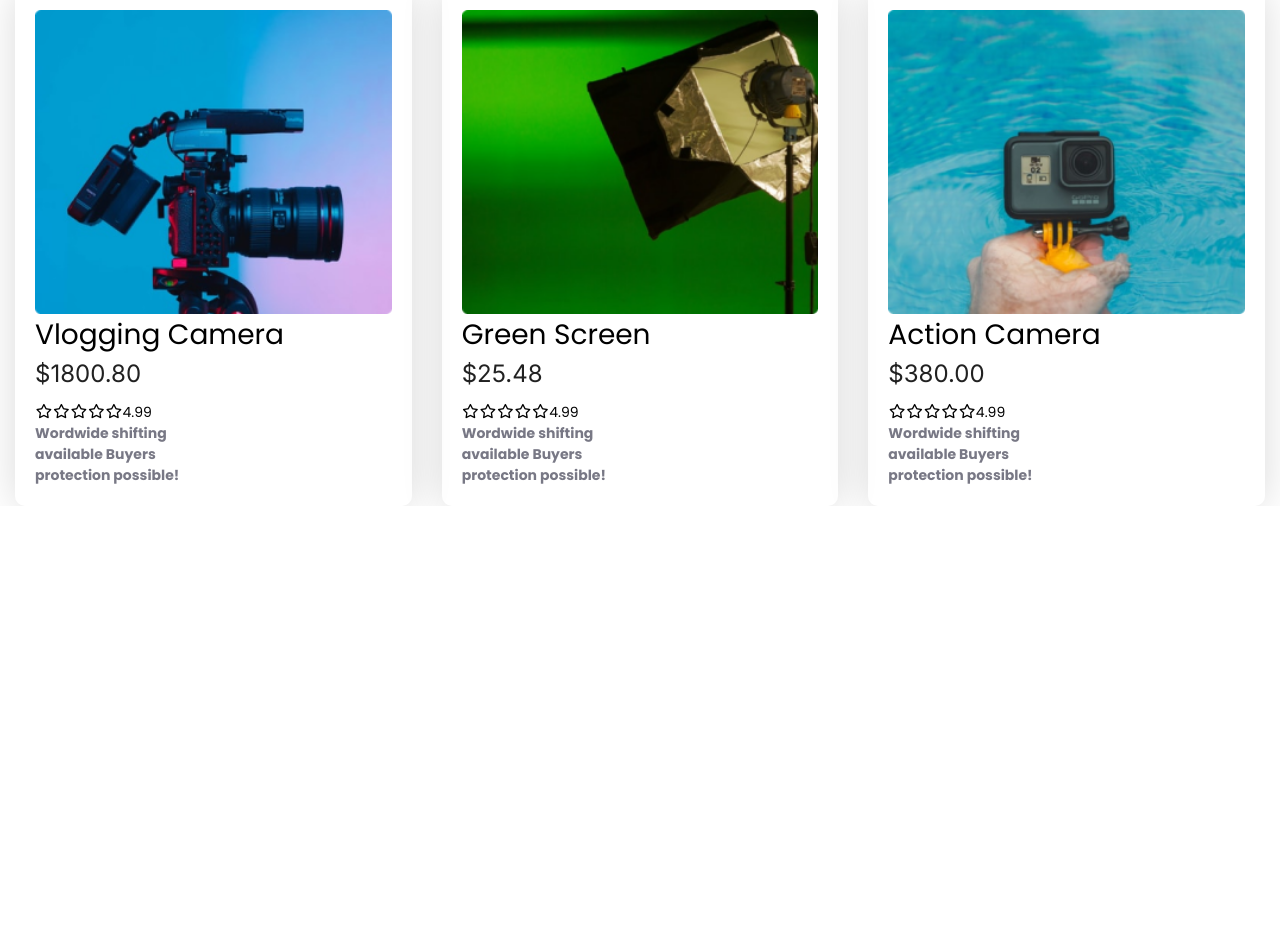
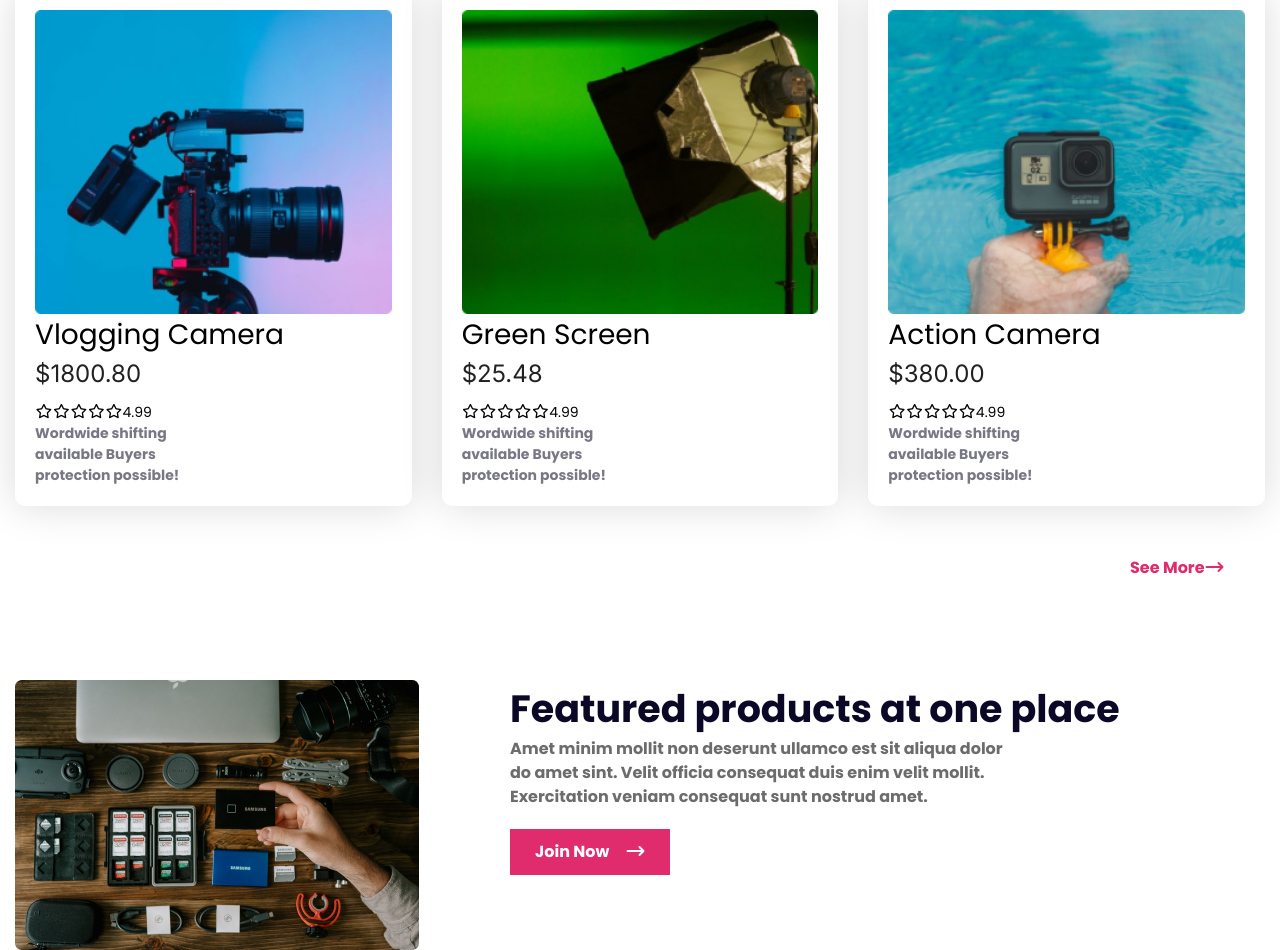
Before and after one commit to mdsajurana/influencer-products-projects, a plain HTML site: page index.html in a window 1280 px wide. Shown: the part 2027-2977 px from the top of the page. Before the commit the page ends 2533 px from the top, so only its background shows below. Drawn offline with nearby package versions, Linux system fonts and the light colour scheme.

Commit message:
added Featured products section

```diff
--- a/index.html
+++ b/index.html
@@ -152,6 +152,26 @@
                             Buyers protection possible!</p>
                     </div>
                 </div>
+                <button class="text-[#E02C6D] font-bold mt-[50px] ml-[1115px] mb-[100px]">See More<i class="fa-solid fa-arrow-right-long"></i></button>
+            </div>
+        </section>
+
+        <!-- Featured products section -->
+
+        <section>
+            <div class="flex gap-[91px]">
+                <div>
+                    <img src="assets/images/gear.png" alt="">
+                </div>
+                <div>
+                    <h2 class="text-[38px] font-bold text-[#0A0826]">
+                        Featured products at one place
+                    </h2>
+                    <p class="font-bold text-[#6C6C6C] w-[501px]">
+                        Amet minim mollit non deserunt ullamco est sit aliqua dolor do amet sint. Velit officia consequat duis enim velit mollit. Exercitation veniam consequat sunt nostrud amet.
+                    </p>
+                    <button class="font-bold text-white bg-[#E02C6D] mt-5 pt-[11px] pb-[11px] pl-[25px] pr-[25px] items-center">Join Now<i class="fa-solid fa-arrow-right-long ml-4"></i></button>
+                </div>
             </div>
         </section>
     </main>
```
